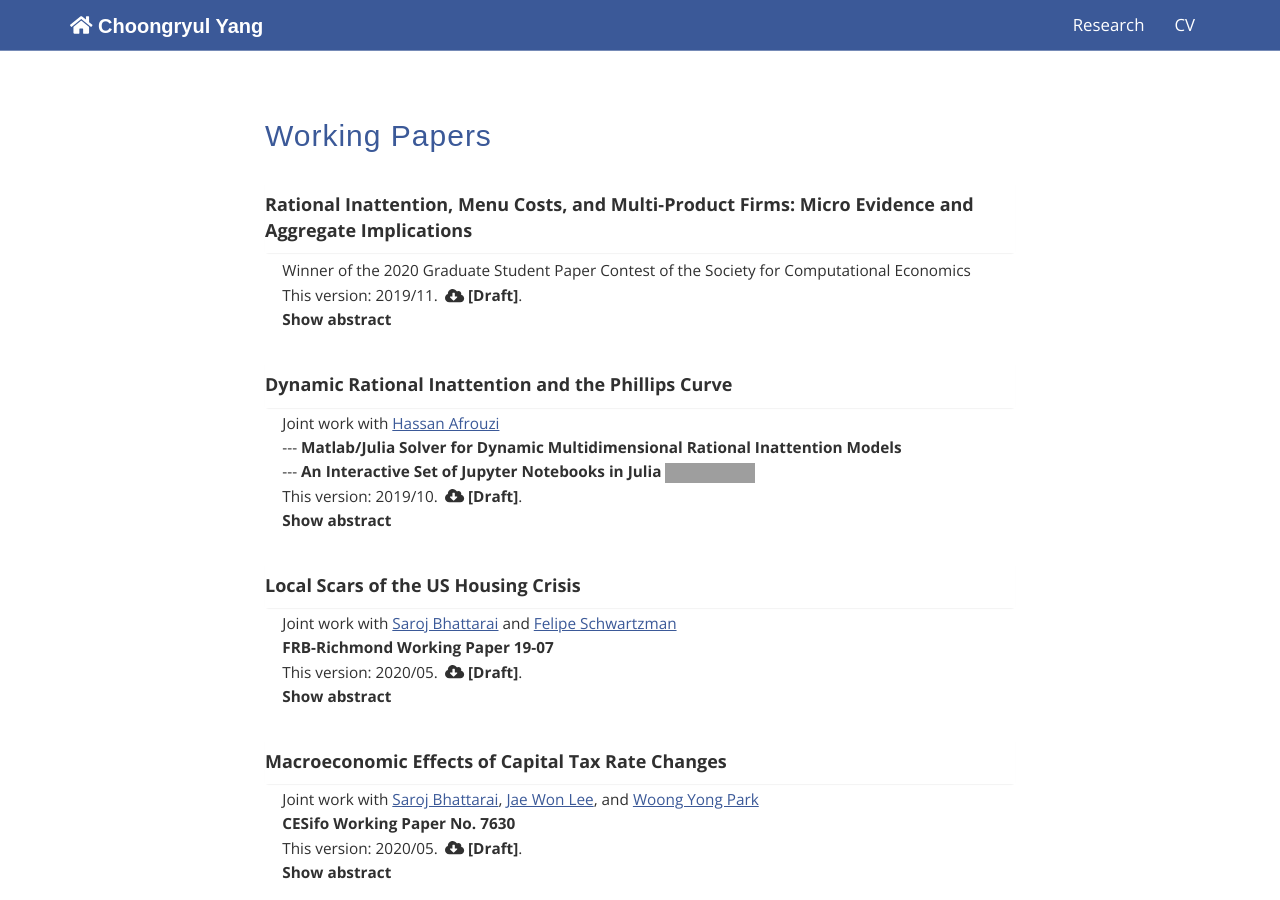
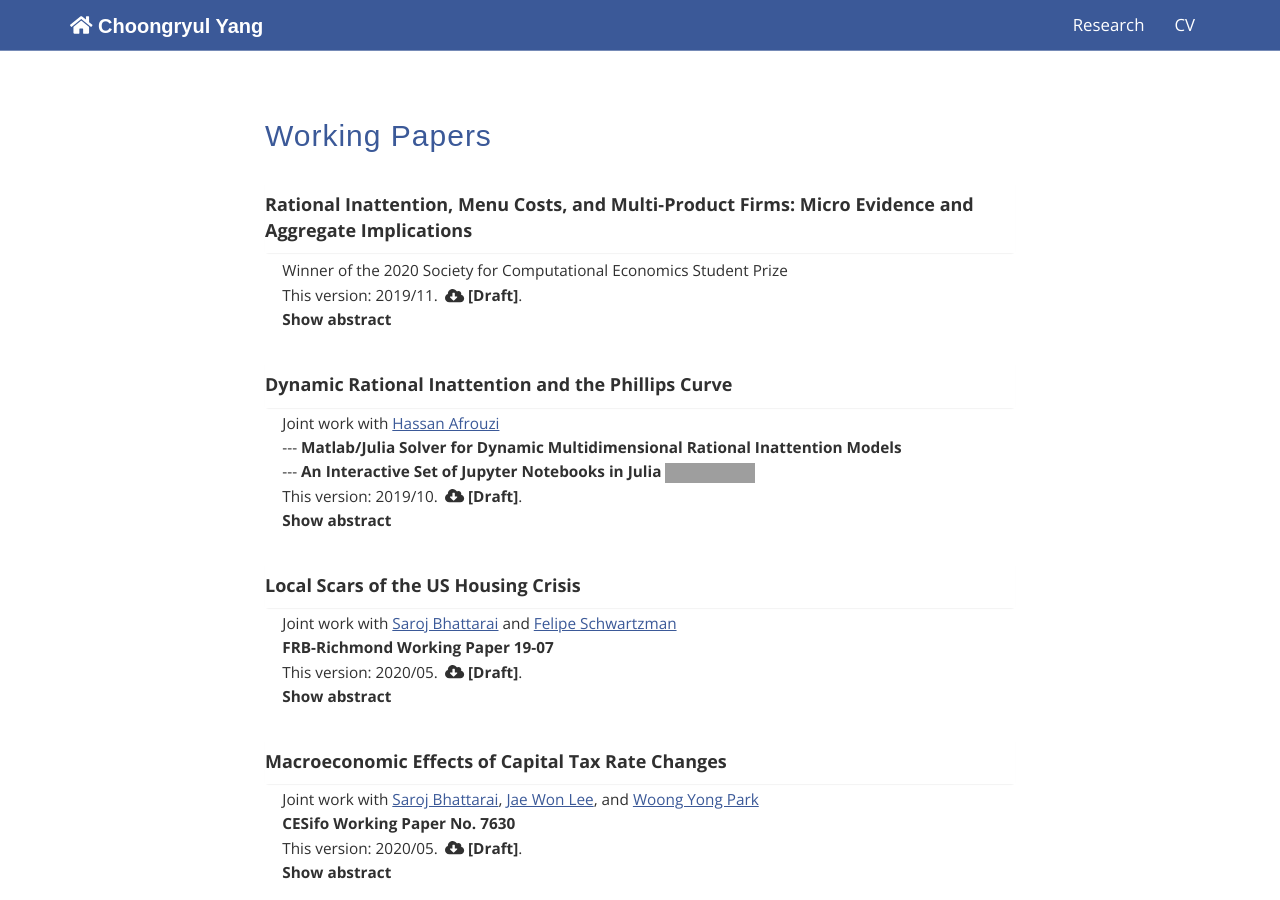
Before and after one commit to choongryulyang/choongryulyang.github.io, a Jekyll site: the page built from index.html, in a window 1280 px wide and 900 px high, scrolled down 841 px. Built offline with Jekyll 4.4.1, drawn with Linux system fonts in a browser that asks for light colours; grey boxes are pictures that could not be loaded.

Commit message:
Update index.html

```diff
--- a/index.html
+++ b/index.html
@@ -87,7 +87,7 @@ title: Choongryul Yang
 
 						<p style="margin-bottom:0px; font-size: 11.5pt">
 						<a style="color: #303030">
-						Winner of the 2020 Graduate Student Paper Contest of the Society for Computational Economics
+						Winner of the 2020 Society for Computational Economics Student Prize
 						</p>
 
 						<p style="margin-bottom:0px; font-size: 11.5pt">
```
